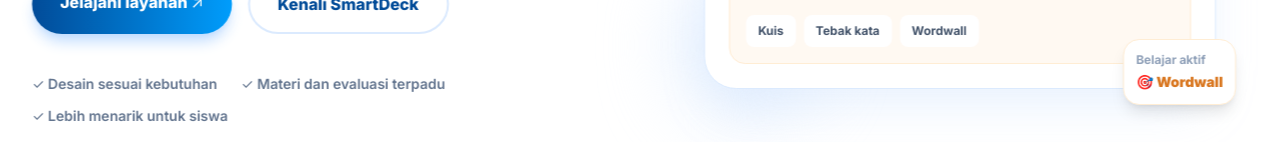
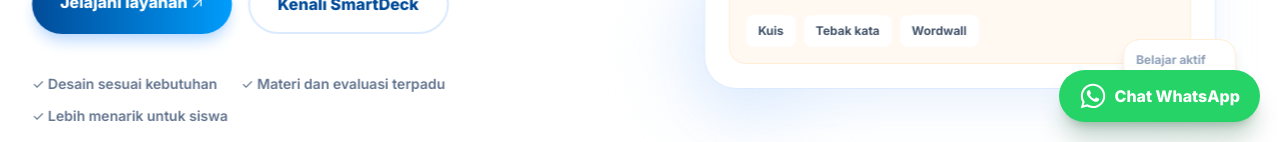
Before and after one commit to adhitD/SmartDeck, a React (Vite) app: page / in a window 1280 px wide. Shown: the part 658-800 px from the top of the page. Built offline with nearby package versions, Linux system fonts and the light colour scheme; no server answers.

Commit message:
perbaikan whatsapp

```diff
--- a/src/App.jsx
+++ b/src/App.jsx
@@ -13,9 +13,8 @@ import Testimoni from "./partials/Testimonials";
 import Footer from "./partials/Footer";
 
 import ScrollReveal from "./partials/ScrollReveal";
-import Brand from "./partials/Brand"
+import WhatsAppFloat from "./partials/WhatsAppFloat";
 import { Analytics } from "@vercel/analytics/react";
-export const nomorwa =  "6285166817961";
 const App = () => {
   return (
 
@@ -65,6 +64,7 @@ const App = () => {
       </main>
 <Analytics />
       <Footer />
+      <WhatsAppFloat />
     </div>
   );
 }
--- a/src/components/Layanan.jsx
+++ b/src/components/Layanan.jsx
@@ -1,4 +1,5 @@
-import {nomorwa} from "../App.jsx";
+import { nomorwa } from "../config";
+import { trackClick } from "../lib/track";
 const services = [
   {
     number: "01",
@@ -105,7 +106,8 @@ const Layanan = () => {
               </div>
 
               <a
-                href= {`https://wa.me/${nomorwa}?text=Halo%20SmartDeck%2C%20saya%20ingin%20konsultasi%20tentang%20canva%20dan%20wordwall%20yang%20terintegrasi.`}
+                onClick={() => trackClick("layanan")}
+                href={`https://wa.me/${nomorwa}?text=Halo%20SmartDeck%2C%20saya%20ingin%20konsultasi%20tentang%20canva%20dan%20wordwall%20yang%20terintegrasi.`}
                 className="mt-7 inline-flex items-center gap-2 font-extrabold text-[#024C99] transition-all group-hover:gap-3"
               >
                 Diskusikan kebutuhan
--- /dev/null
+++ b/src/config.js
@@ -0,0 +1,7 @@
+export const nomorwa = "6285166817961";
+
+export const SCRIPT_URL =
+  "https://script.google.com/macros/s/AKfycbyMvMt-PiMvLr3wWvLs-klpbh7s5PA0njzFX4JsPFdCkbyqpHQjO-7QTZmVYLQcy5Es/exec";
+
+export const waLink = (text = "Halo SmartDeck, saya ingin konsultasi gratis.") =>
+  `https://wa.me/${nomorwa}?text=${encodeURIComponent(text)}`;
--- a/src/index.css
+++ b/src/index.css
@@ -59,6 +59,8 @@ button, a { -webkit-tap-highlight-color: transparent; touch-action: manipulation
     transform: none;
     transition: none;
   }
+}
+
 /* reveal on scroll (animation, so hover translate utilities keep working) */
 [data-reveal] { opacity: 0; }
 [data-reveal].is-in {
@@ -83,4 +85,3 @@ a.rounded-full:active, form button:active, header button:active { scale: 0.97; }
   .animate-float { animation: none; }
   *, *::before, *::after { transition-duration: 0.01ms !important; }
 }
-}
--- /dev/null
+++ b/src/lib/track.js
@@ -0,0 +1,34 @@
+import { SCRIPT_URL } from "../config";
+
+export function getVisitorId() {
+  const key = "smartdeck_visitor_id";
+  try {
+    let id = localStorage.getItem(key);
+    if (!id) {
+      id = crypto.randomUUID();
+      localStorage.setItem(key, id);
+    }
+    return id;
+  } catch {
+    return "anonim";
+  }
+}
+
+// Catat klik tombol WhatsApp. `source` = posisi tombol (navbar, cta, float, dst).
+export function trackClick(source) {
+  try {
+    fetch(SCRIPT_URL, {
+      method: "POST",
+      mode: "no-cors",
+      keepalive: true,
+      headers: { "Content-Type": "text/plain;charset=utf-8" },
+      body: JSON.stringify({
+        action: "click",
+        source,
+        visitorId: getVisitorId(),
+      }),
+    }).catch(() => {});
+  } catch {
+    /* abaikan: pelacakan tidak boleh mengganggu navigasi */
+  }
+}
--- a/src/partials/CTA.jsx
+++ b/src/partials/CTA.jsx
@@ -1,4 +1,5 @@
-import { nomorwa } from "../App.jsx";
+import { nomorwa } from "../config";
+import { trackClick } from "../lib/track";
 
 export default function CTA() {
   return (
@@ -20,6 +21,7 @@ export default function CTA() {
         </div>
 
         <a
+          onClick={() => trackClick("cta")}
           href={`https://wa.me/${nomorwa}?text=Halo%20SmartDeck%2C%20saya%20ingin%20konsultasi%20gratis.`}
           className="shrink-0 rounded-full bg-[#F7963A] px-7 py-4 font-extrabold text-white shadow-xl shadow-blue-950/20 transition hover:-translate-y-1 hover:bg-orange-500"
         >
--- a/src/partials/Footer.jsx
+++ b/src/partials/Footer.jsx
@@ -1,5 +1,6 @@
 import Brand from "./Brand";
-import { nomorwa } from "../App.jsx";
+import { nomorwa } from "../config";
+import { trackClick } from "../lib/track";
 import {
   FaInstagram,
   FaFacebook,
@@ -110,6 +111,7 @@ export default function Footer() {
           </p>
 
           <a
+            onClick={() => trackClick("footer")}
             href={`https://wa.me/${nomorwa}?text=Halo%20SmartDeck%2C%20saya%20ingin%20konsultasi%20gratis.`}
             className="mt-4 inline-flex rounded-full bg-[#F7963A] px-5 py-3 text-sm font-extrabold text-white transition hover:bg-orange-500"
           >
--- a/src/partials/Navbar.jsx
+++ b/src/partials/Navbar.jsx
@@ -1,7 +1,7 @@
-
 import { useState } from "react";
 import Brand from "./Brand";
-import { nomorwa } from "../App.jsx";
+import { nomorwa } from "../config";
+import { trackClick } from "../lib/track";
 
 const nav = [
   ["Beranda", "#home"],
@@ -51,6 +51,7 @@ export default function Navbar() {
           ))}
 
           <a
+            onClick={() => trackClick("navbar")}
             href={`https://wa.me/${nomorwa}?text=${encodeURIComponent(
               "Halo SmartDeck, saya ingin konsultasi gratis."
             )}`}
@@ -99,7 +100,10 @@ export default function Navbar() {
                 target="_blank"
                 rel="noopener noreferrer"
                 tabIndex={menuOpen ? 0 : -1}
-                onClick={closeMenu}
+                onClick={() => {
+                  trackClick("navbar-mobile");
+                  closeMenu();
+                }}
                 style={{
                   transitionDelay: menuOpen ? `${nav.length * 40}ms` : "0ms",
                 }}
--- a/src/partials/Testimonials.jsx
+++ b/src/partials/Testimonials.jsx
@@ -1,19 +1,6 @@
-
 import { useEffect, useState } from "react";
-
-const SCRIPT_URL = "https://script.google.com/macros/s/AKfycbyMvMt-PiMvLr3wWvLs-klpbh7s5PA0njzFX4JsPFdCkbyqpHQjO-7QTZmVYLQcy5Es/exec";
-
-function getVisitorId() {
-  const key = "smartdeck_visitor_id";
-  let id = localStorage.getItem(key);
-
-  if (!id) {
-    id = crypto.randomUUID();
-    localStorage.setItem(key, id);
-  }
-
-  return id;
-}
+import { SCRIPT_URL } from "../config";
+import { getVisitorId } from "../lib/track";
 
 function loadPublicData(onSuccess) {
   const callbackName =
--- /dev/null
+++ b/src/partials/WhatsAppFloat.jsx
@@ -0,0 +1,23 @@
+import { FaWhatsapp } from "react-icons/fa";
+import { waLink } from "../config";
+import { trackClick } from "../lib/track";
+
+export default function WhatsAppFloat() {
+  return (
+    <a
+      href={waLink("Halo SmartDeck, saya ingin konsultasi tentang media pembelajaran.")}
+      target="_blank"
+      rel="noopener noreferrer"
+      onClick={() => trackClick("float")}
+      aria-label="Chat SmartDeck lewat WhatsApp"
+      style={{
+        right: "max(1.25rem, env(safe-area-inset-right))",
+        bottom: "max(1.25rem, env(safe-area-inset-bottom))",
+      }}
+      className="fixed z-50 flex items-center gap-2 rounded-full bg-[#25D366] p-4 font-extrabold text-white shadow-xl shadow-green-900/25 transition hover:-translate-y-1 hover:bg-[#1ebe5b] sm:px-5 sm:py-3"
+    >
+      <FaWhatsapp className="h-7 w-7" aria-hidden="true" />
+      <span className="hidden sm:inline">Chat WhatsApp</span>
+    </a>
+  );
+}
```
